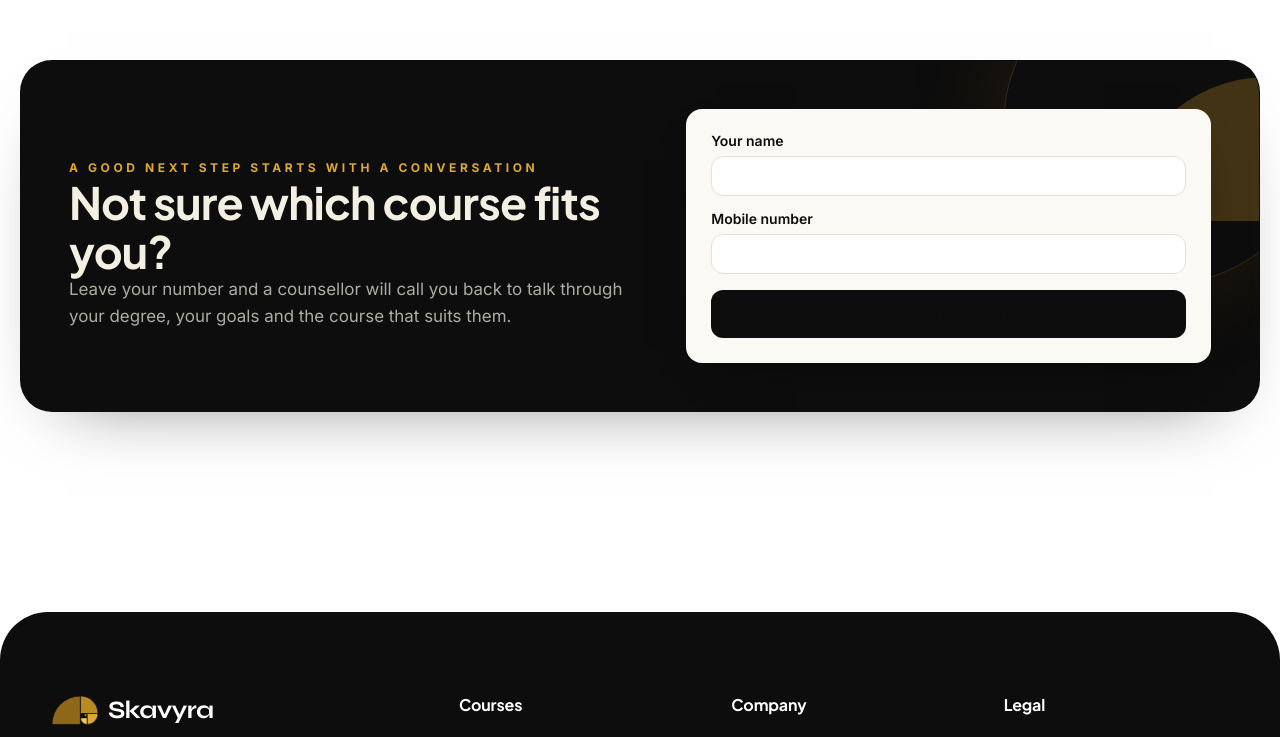
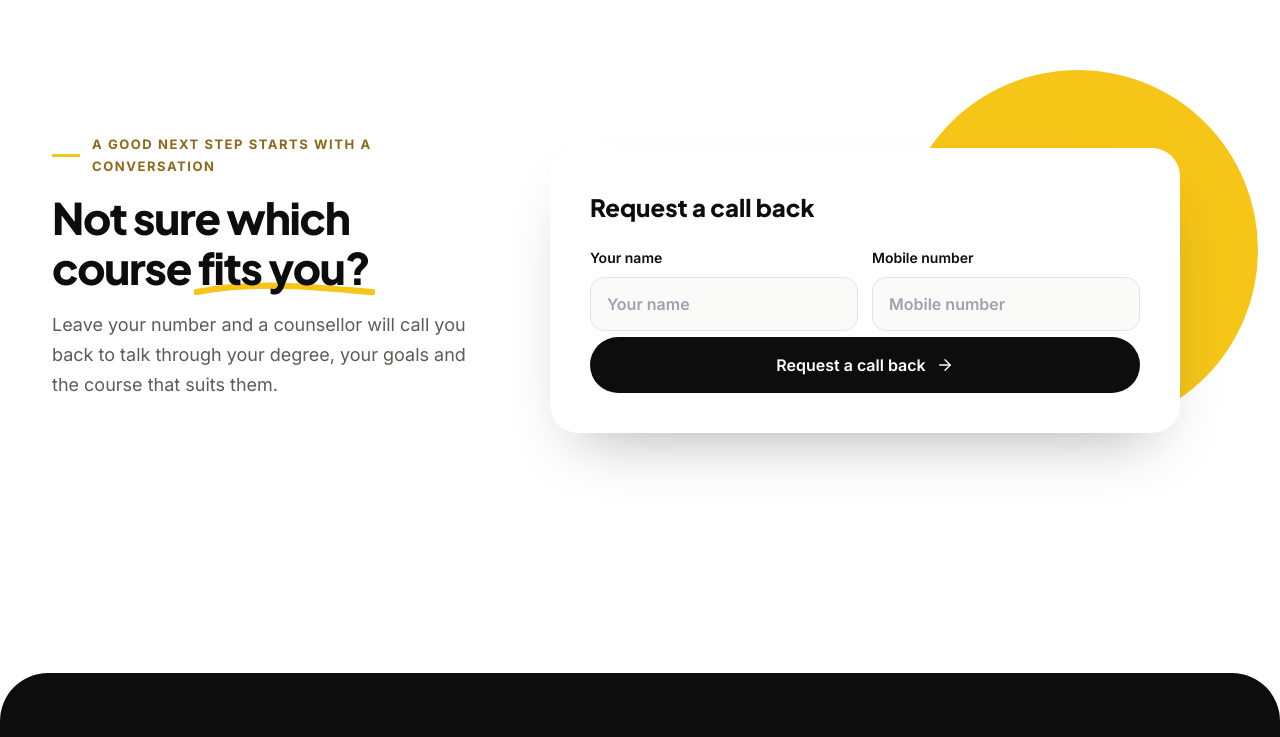
Before and after one commit to Skavyra/Skavyra, a Next.js app: page /mentors in a window 1280 px wide. Shown: the part 696-1433 px from the top of the page. Built offline with nearby package versions, Linux system fonts and the light colour scheme; no server answers; the database is empty.

Commit message:
UI 15: home-callback-form

```diff
--- a/src/components/marketing/ContactCta.tsx
+++ b/src/components/marketing/ContactCta.tsx
@@ -1,78 +1,40 @@
-"use client";
-
-import { useLayoutEffect, useRef } from "react";
-import gsap from "gsap";
-import { ScrollTrigger } from "gsap/ScrollTrigger";
-
-import { Button } from "@/components/ui/button";
 import { WHATSAPP_DEFAULT_MESSAGE, whatsappLink } from "@/lib/whatsapp";
 
 import { ContactForm } from "./ContactForm";
-import { Quarter } from "./Quarter";
 import { WhatsAppIcon } from "./WhatsAppIcon";
 
 /** Home page closer. The form writes a lead with source website_form. */
 export function ContactCta() {
-  const sectionRef = useRef<HTMLElement>(null);
-  const cardRef = useRef<HTMLDivElement>(null);
   const whatsappHref = whatsappLink(WHATSAPP_DEFAULT_MESSAGE);
 
-  useLayoutEffect(() => {
-    const section = sectionRef.current;
-    const card = cardRef.current;
-    if (!section || !card) return;
-
-    gsap.registerPlugin(ScrollTrigger);
-    const context = gsap.context(() => {
-      const media = gsap.matchMedia();
-      media.add("(prefers-reduced-motion: reduce)", () => {
-        gsap.from(card, { opacity: 0, duration: 0.2, clearProps: "opacity", scrollTrigger: { trigger: section, start: "top 86%", once: true } });
-      });
-      media.add("(min-width: 1024px) and (prefers-reduced-motion: no-preference)", () => {
-        gsap.from(card, { opacity: 0, y: 58, scale: 0.97, duration: 0.75, ease: "power3.out", clearProps: "transform,opacity", scrollTrigger: { trigger: section, start: "top 82%", once: true } });
-      });
-      media.add("(max-width: 1023px) and (prefers-reduced-motion: no-preference)", () => {
-        gsap.from(card, { opacity: 0, y: 28, scale: 0.99, duration: 0.55, ease: "power2.out", clearProps: "transform,opacity", scrollTrigger: { trigger: section, start: "top 86%", once: true } });
-      });
-      return () => media.revert();
-    }, section);
-
-    return () => context.revert();
-  }, []);
-
   return (
-    <section ref={sectionRef} id="callback" className="section container scroll-mt-24">
-      <div ref={cardRef} className="relative isolate grid items-center gap-8 overflow-hidden rounded-[2rem] border border-ink/10 bg-ink p-6 text-ivory shadow-[0_30px_70px_-46px_rgba(13,13,13,0.6)] sm:gap-10 sm:p-10 lg:grid-cols-[1.1fr_1fr] lg:p-12">
-        <div aria-hidden="true" className="pointer-events-none absolute -right-16 -top-24 -z-10 size-80 rounded-full border border-gold-300/20 shadow-[0_0_100px_rgba(142,103,24,0.17)]" />
-        <div aria-hidden="true" className="pointer-events-none absolute -right-2 top-4 -z-10 opacity-30"><Quarter className="size-36" fill="#B98A24" /></div>
-        <div className="max-w-xl">
-          <p className="tagline mb-5 text-gold-300">A good next step starts with a conversation</p>
-          <h2 className="text-fluid-3xl">Not sure which course fits you?</h2>
-          <p className="mt-4 text-fluid-base text-ivory/70">
+    <section className="sec contact" id="callback">
+      <div className="wrap cta">
+        <div className="cta__copy reveal">
+          <p className="over"><span className="over__bar" />A good next step starts with a conversation</p>
+          <h2 className="h2">Not sure which course <span className="hl">fits you?</span></h2>
+          <p className="lead">
             Leave your number and a counsellor will call you back to talk through your degree, your goals and the course
             that suits them.
           </p>
           {whatsappHref && (
-            <Button
-              asChild
-              variant="outline"
-              size="lg"
-              className="mt-5 border-ivory/30 text-ivory hover:border-[#25D366] hover:text-[#25D366] focus-visible:ring-2 focus-visible:ring-gold-300"
-            >
             <a
+              className="btn btn--wa btn--lg"
               href={whatsappHref}
               target="_blank"
               rel="noopener noreferrer"
               aria-label="Chat with a counsellor on WhatsApp"
             >
-                <WhatsAppIcon className="size-4" />
-                Chat with a counsellor on WhatsApp
+              <WhatsAppIcon className="ic" />Chat with a counsellor on WhatsApp
             </a>
-            </Button>
           )}
         </div>
-        <div className="rounded-2xl border border-white/10 bg-paper p-5 text-ink shadow-[0_18px_50px_-32px_rgba(0,0,0,0.8)] sm:p-6 [&_button[type=submit]]:w-full">
+        <div className="cta__art reveal">
+          <span className="blk blk--y cta__blk" aria-hidden="true" />
+          <div className="cform">
+            <p className="cform__h">Request a call back</p>
             <ContactForm compact />
+          </div>
         </div>
       </div>
     </section>
--- a/src/components/marketing/ContactForm.tsx
+++ b/src/components/marketing/ContactForm.tsx
@@ -1,12 +1,9 @@
 "use client";
 
+import { ArrowRight } from "lucide-react";
 import { useState, useTransition } from "react";
 
 import { submitContact } from "@/actions/contact";
-import { Button } from "@/components/ui/button";
-import { Field } from "@/components/ui/field";
-import { Input } from "@/components/ui/input";
-import { Textarea } from "@/components/ui/textarea";
 
 export function ContactForm({
   compact = false,
@@ -23,16 +20,14 @@ export function ContactForm({
 
   if (done) {
     return (
-      <div role="status" className="rounded-2xl border border-gold-300 bg-gold-100/20 p-6">
-        <p className="font-display text-lg font-bold">Thanks, we have your number.</p>
-        <p className="mt-2 text-sm text-muted-foreground">A counsellor will call you back, usually within one working day.</p>
+      <div role="status" className="preview-note is-on">
+        <p>Thanks, we have your number. A counsellor will call you back, usually within one working day.</p>
       </div>
     );
   }
 
   return (
     <form
-      className="flex flex-col gap-4"
       action={(formData) => {
         setError(null);
         start(async () => {
@@ -43,35 +38,37 @@ export function ContactForm({
       }}
     >
       {topic && <input type="hidden" name="topic" value={topic} />}
-      <div className={compact ? "flex flex-col gap-4" : "grid gap-4 sm:grid-cols-2"}>
-        <Field label="Your name" htmlFor="c-name">
-          <Input id="c-name" name="full_name" autoComplete="name" required />
-        </Field>
-        <Field label="Mobile number" htmlFor="c-phone">
-          <Input id="c-phone" name="phone" type="tel" inputMode="numeric" autoComplete="tel" required />
-        </Field>
+      <div className="frow">
+        <label className={compact ? undefined : "field"} htmlFor="c-name">
+          Your name
+          <input id="c-name" name="full_name" autoComplete="name" required placeholder="Your name" />
+        </label>
+        <label className={compact ? undefined : "field"} htmlFor="c-phone">
+          Mobile number
+          <input id="c-phone" name="phone" type="tel" inputMode="numeric" autoComplete="tel" required placeholder="Mobile number" />
+        </label>
       </div>
       {!compact && (
         <>
-          <Field label="Email (optional)" htmlFor="c-email">
-            <Input id="c-email" name="email" type="email" autoComplete="email" />
-          </Field>
-          <Field label="Course you are interested in (optional)" htmlFor="c-course">
-            <Input id="c-course" name="interested_course_text" defaultValue={defaultCourse} />
-          </Field>
-          <Field label="Anything we should know (optional)" htmlFor="c-msg">
-            <Textarea id="c-msg" name="remarks" rows={4} />
-          </Field>
+          <label className="field" htmlFor="c-email">
+            Email <small>(optional)</small>
+            <input id="c-email" name="email" type="email" autoComplete="email" placeholder="Email" />
+          </label>
+          <label className="field" htmlFor="c-course">
+            Course you are interested in <small>(optional)</small>
+            <input id="c-course" name="interested_course_text" defaultValue={defaultCourse} placeholder="Course you are interested in" />
+          </label>
+          <label className="field" htmlFor="c-msg">
+            Anything we should know <small>(optional)</small>
+            <textarea id="c-msg" name="remarks" rows={4} placeholder="Anything we should know" />
+          </label>
         </>
       )}
-      {error && (
-        <p role="alert" className="text-sm font-medium text-destructive">
-          {error}
-        </p>
-      )}
-      <Button type="submit" size="lg" loading={pending}>
-        {compact ? "Request a call back" : "Send"}
-      </Button>
+      {error && <p role="alert" className="preview-note is-on">{error}</p>}
+      <button type="submit" className="btn btn--ink btn--block btn--lg" disabled={pending}>
+        {pending ? "Sending…" : compact ? "Request a call back" : "Send"}
+        <ArrowRight className="ic" strokeWidth={1.75} />
+      </button>
     </form>
   );
 }
```
Lines whose indentation alone changed are shown as unchanged.
